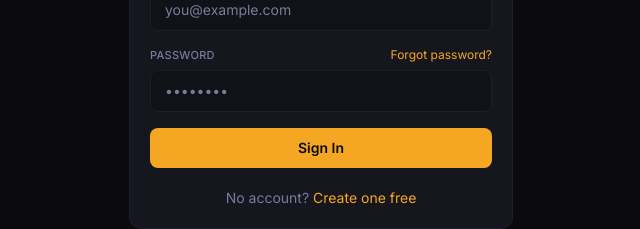
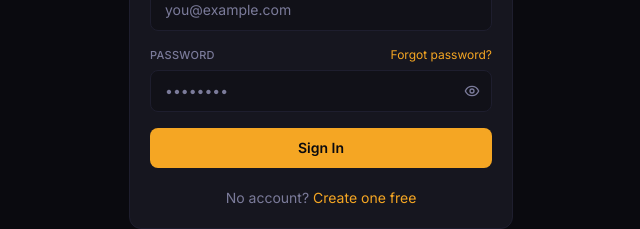
Before and after one commit to yaptech-commits/billflow, a Next.js app: page /auth/login in a window 1280 px wide. Shown: the part 443-672 px from the top of the page, without its empty margins (319-959 px from the left). Built offline with nearby package versions, Linux system fonts and the light colour scheme; no server answers.

Commit message:
Add show/hide password toggle to login and signup pages

```diff
--- a/app/auth/login/page.tsx
+++ b/app/auth/login/page.tsx
@@ -5,10 +5,12 @@ import { auth } from "@/lib/firebase";
 import { useRouter } from "next/navigation";
 import Link from "next/link";
 import toast from "react-hot-toast";
+import { Eye, EyeOff } from "lucide-react";
 
 export default function LoginPage() {
   const [email, setEmail] = useState("");
   const [password, setPassword] = useState("");
+  const [showPassword, setShowPassword] = useState(false);
   const [loading, setLoading] = useState(false);
   const router = useRouter();
 
@@ -57,14 +59,23 @@ export default function LoginPage() {
                   Forgot password?
                 </Link>
               </div>
+              <div className="relative">
                 <input
-                className="input"
-                type="password"
+                  className="input pr-10"
+                  type={showPassword ? "text" : "password"}
                   placeholder="••••••••"
                   value={password}
                   onChange={(e) => setPassword(e.target.value)}
                   required
                 />
+                <button
+                  type="button"
+                  className="absolute right-3 top-1/2 -translate-y-1/2 text-muted hover:text-surface transition-colors"
+                  onClick={() => setShowPassword(!showPassword)}
+                >
+                  {showPassword ? <EyeOff size={16} /> : <Eye size={16} />}
+                </button>
+              </div>
             </div>
             <button type="submit" disabled={loading} className="btn-primary w-full justify-center py-2.5">
               {loading ? "Signing in..." : "Sign In"}
--- a/app/auth/signup/page.tsx
+++ b/app/auth/signup/page.tsx
@@ -5,11 +5,13 @@ import { auth } from "@/lib/firebase";
 import { useRouter } from "next/navigation";
 import Link from "next/link";
 import toast from "react-hot-toast";
+import { Eye, EyeOff } from "lucide-react";
 
 export default function SignupPage() {
   const [name, setName] = useState("");
   const [email, setEmail] = useState("");
   const [password, setPassword] = useState("");
+  const [showPassword, setShowPassword] = useState(false);
   const [loading, setLoading] = useState(false);
   const router = useRouter();
 
@@ -52,7 +54,23 @@ export default function SignupPage() {
             </div>
             <div>
               <label className="label">Password</label>
-              <input className="input" type="password" placeholder="Min. 6 characters" value={password} onChange={(e) => setPassword(e.target.value)} required />
+              <div className="relative">
+                <input
+                  className="input pr-10"
+                  type={showPassword ? "text" : "password"}
+                  placeholder="Min. 6 characters"
+                  value={password}
+                  onChange={(e) => setPassword(e.target.value)}
+                  required
+                />
+                <button
+                  type="button"
+                  className="absolute right-3 top-1/2 -translate-y-1/2 text-muted hover:text-surface transition-colors"
+                  onClick={() => setShowPassword(!showPassword)}
+                >
+                  {showPassword ? <EyeOff size={16} /> : <Eye size={16} />}
+                </button>
+              </div>
             </div>
             <button type="submit" disabled={loading} className="btn-primary w-full justify-center py-2.5">
               {loading ? "Creating account..." : "Create Free Account"}
```
Lines whose indentation alone changed are shown as unchanged.
